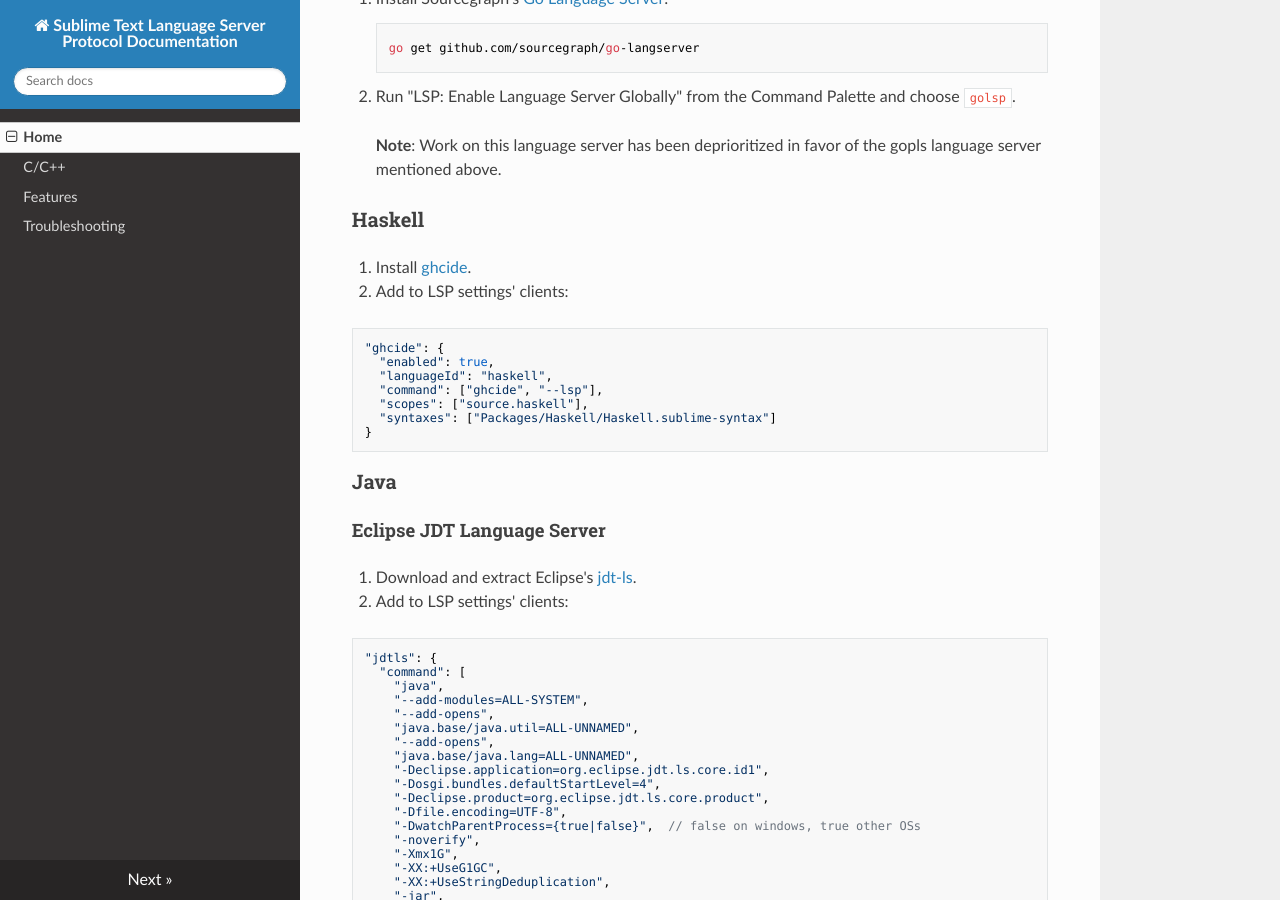
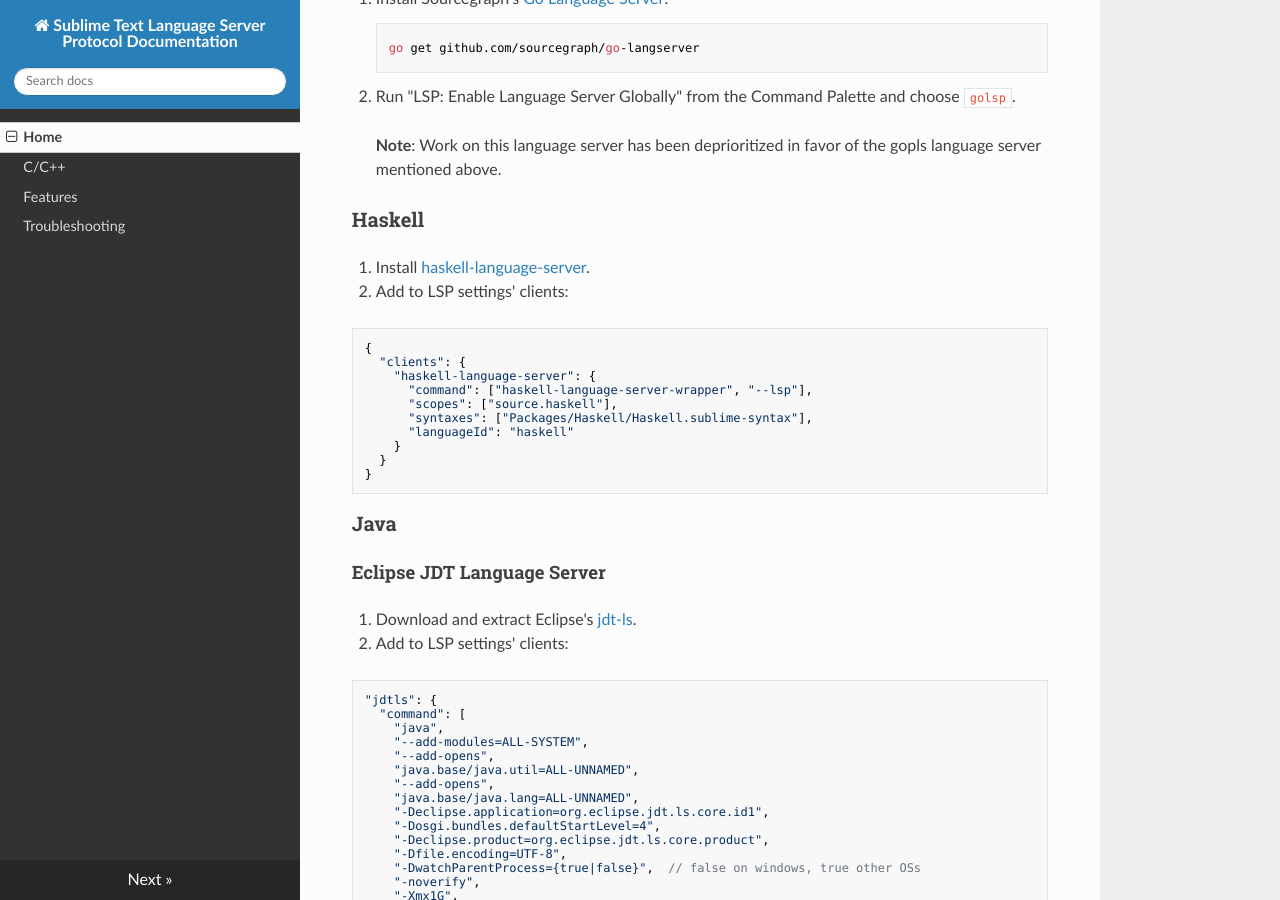
Before and after one commit to sublimelsp/LSP, an MkDocs documentation site: the page built from docs/index.md, in a window 1280 px wide and 900 px high, scrolled down 8304 px. Built offline with MkDocs 1.6.1, drawn with Linux system fonts in a browser that asks for light colours; nearby versions of some CDN libraries.

Commit message:
updated haskell doc

````diff
--- a/docs/index.md
+++ b/docs/index.md
@@ -405,16 +405,19 @@
 
 ### Haskell
 
-1. Install [ghcide](https://github.com/digital-asset/ghcide).
+1. Install [haskell-language-server](https://github.com/haskell/haskell-language-server).
 2. Add to LSP settings' clients:
 
 ```js
-"ghcide": {
-  "enabled": true,
-  "languageId": "haskell",
-  "command": ["ghcide", "--lsp"],
-  "scopes": ["source.haskell"],
-  "syntaxes": ["Packages/Haskell/Haskell.sublime-syntax"]
+{
+  "clients": {
+    "haskell-language-server": {
+      "command": ["haskell-language-server-wrapper", "--lsp"],
+      "scopes": ["source.haskell"],
+      "syntaxes": ["Packages/Haskell/Haskell.sublime-syntax"],
+      "languageId": "haskell"
+    }
+  }
 }
 ```
 
````
